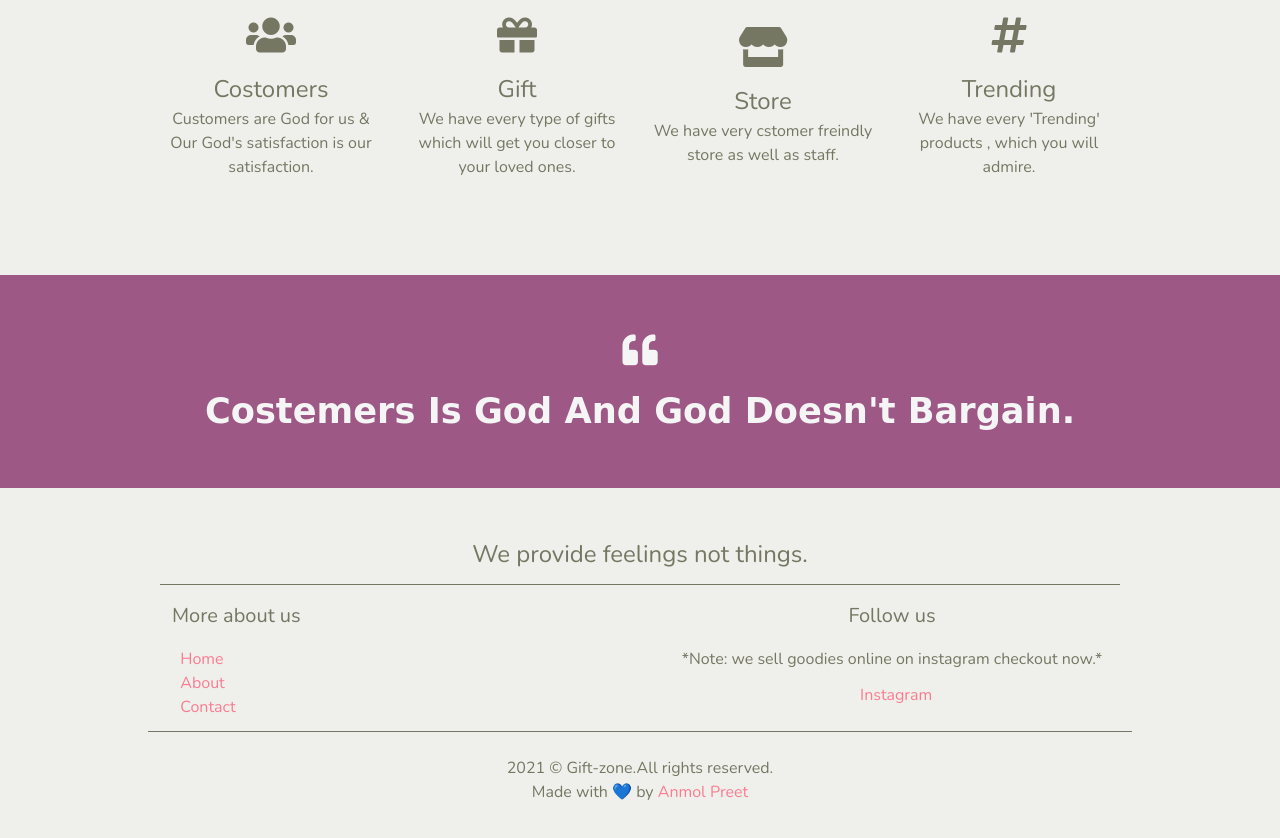
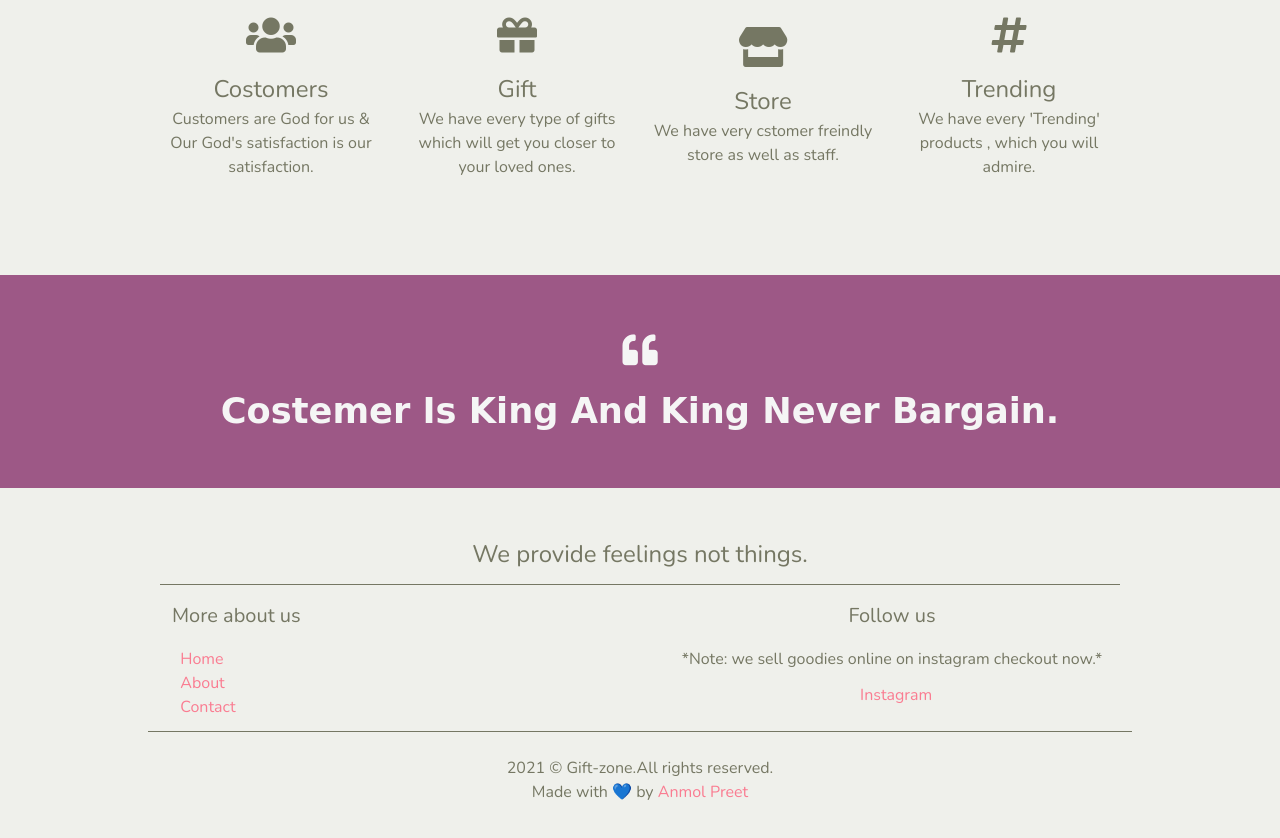
Before and after one commit to Anmolpreeet/Gift-Zone, a plain HTML site: page index.html in a window 1280 px wide. Shown: the part 1425-2263 px from the top of the page. Drawn offline with nearby package versions, Linux system fonts and the light colour scheme; a web font is replaced by a local one.

Commit message:
Update index.html

```diff
--- a/index.html
+++ b/index.html
@@ -213,7 +213,7 @@
   <section class="section has-background-primary-dark " >
     <div class="containner has-text-centered">
       <div class="quoters is-capitalized is-size-3 title has-text-light" data-aos="zoom-in" data-aos-duration="1200"><i
-          class="fas fa-quote-left mb-4"></i><br>Costemers is <b>God</b> and God doesn't bargain.</div>
+          class="fas fa-quote-left mb-4"></i><br>Costemer is <b>King</b> and King never bargain.</div>
     </div>
   </section>
 
```
